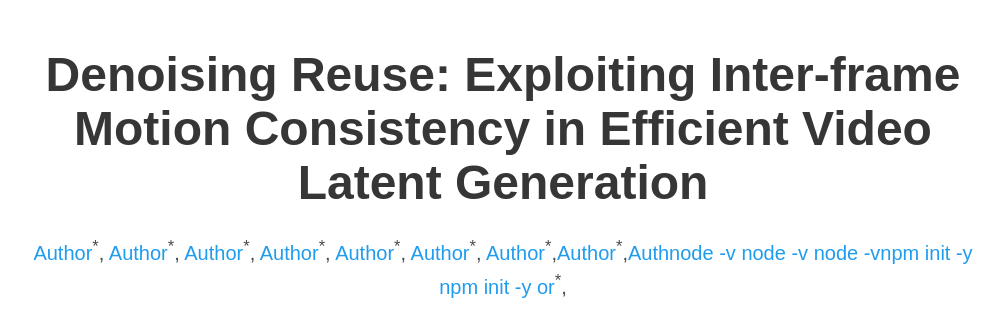
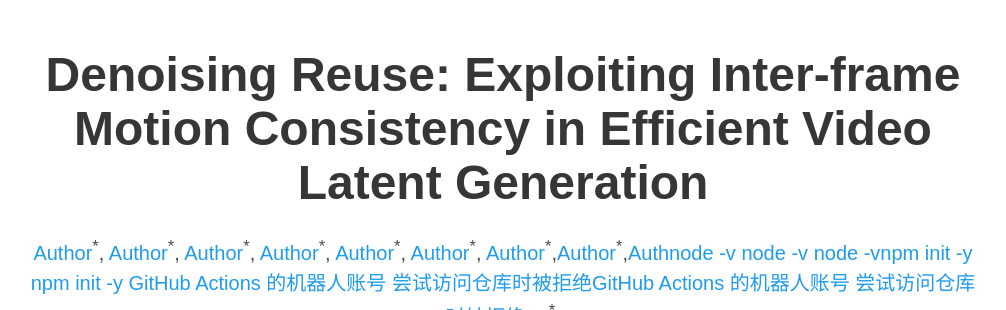
Before and after one commit to ShuoY18/website, a website: page index.html in a window 1280 px wide. Shown: the top 310 px of the page, without its empty margins (137-1143 px from the left). Drawn offline with nearby package versions, Linux system fonts and the light colour scheme; some icons are missing; a web font is replaced by a local one.

Commit message:
Update index.html

```diff
--- a/index.html
+++ b/index.html
@@ -88,7 +88,7 @@
                   node -v
                   node -vnpm init -y
                   npm init -y
-
+                  GitHub Actions 的机器人账号 尝试访问仓库时被拒绝GitHub Actions 的机器人账号 尝试访问仓库时被拒绝
                   or</a><sup>*</sup>,</span>
                   </div>
 
```
